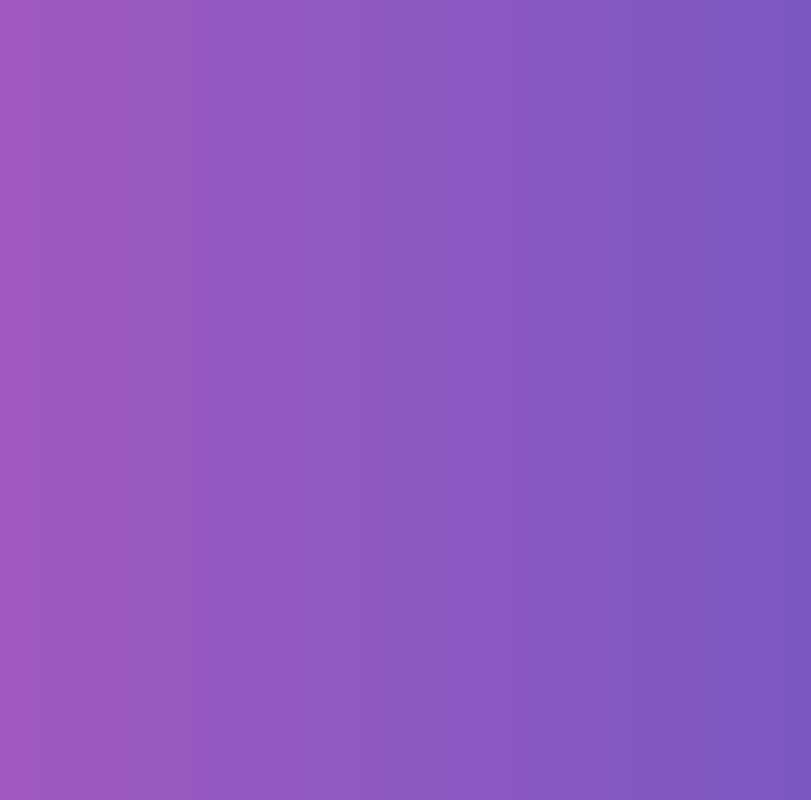
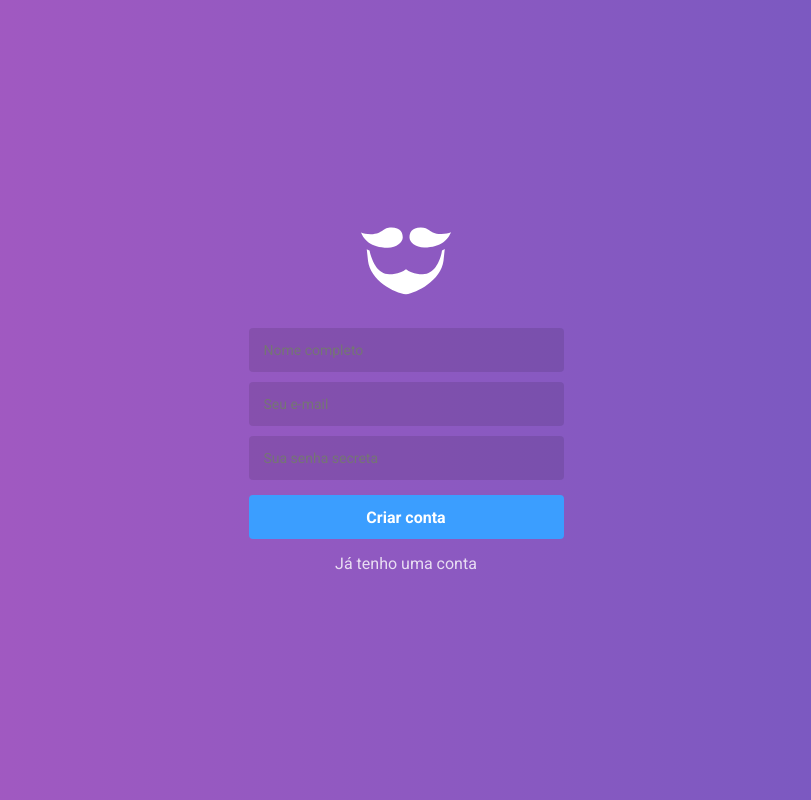
Before and after one commit to jinascimento/gobarber-web, a React (Create React App) app: page /register in a window 1280 px wide. Shown: the whole page, without its empty margins (234-1045 px from the left). Built offline with nearby package versions, Linux system fonts and the light colour scheme.

Commit message:
Add style to SignUp/SignIn pages

```diff
--- a/package.json
+++ b/package.json
@@ -4,6 +4,7 @@
   "private": true,
   "dependencies": {
     "history": "^4.10.1",
+    "polished": "^3.4.1",
     "prop-types": "^15.7.2",
     "react": "^16.10.2",
     "react-dom": "^16.10.2",
--- a/src/pages/SignIn/index.js
+++ b/src/pages/SignIn/index.js
@@ -1,7 +1,21 @@
 import React from 'react';
+import { Link } from 'react-router-dom';
+
+import logo from '~/assets/logo.svg';
 
 const SignIn = () => {
-  return <h1>LOGIN</h1>;
+  return (
+    <>
+      <img src={logo} alt="GoBarber" />
+      <form>
+        <input type="email" placeholder="Seu e-mail" />
+        <input type="password" placeholder="Sua senha secreta" />
+
+        <button type="submit">Acessar</button>
+        <Link to="/register">Criar conta gratuita</Link>
+      </form>
+    </>
+  );
 };
 
 export default SignIn;
--- a/src/pages/SignUp/index.js
+++ b/src/pages/SignUp/index.js
@@ -1,10 +1,21 @@
 import React from 'react';
+import { Link } from 'react-router-dom';
+
+import logo from '~/assets/logo.svg';
 
 const SignUp = () => {
   return (
-    <div>
+    <>
+      <img src={logo} alt="GoBarber" />
+      <form>
+        <input type="text" placeholder="Nome completo" />
+        <input type="email" placeholder="Seu e-mail" />
+        <input type="password" placeholder="Sua senha secreta" />
 
-    </div>
+        <button type="submit">Criar conta</button>
+        <Link to="/">Já tenho uma conta</Link>
+      </form>
+    </>
   );
 };
 
--- a/src/pages/_layouts/auth/index.js
+++ b/src/pages/_layouts/auth/index.js
@@ -1,10 +1,14 @@
 import React from 'react';
 import PropTypes from 'prop-types';
 
-import { Wrapper } from './styles';
+import { Wrapper, Content } from './styles';
 
 export default function AuthLayout({ children }) {
-  return <Wrapper>{children}</Wrapper>;
+  return (
+    <Wrapper>
+      <Content>{children}</Content>
+    </Wrapper>
+  );
 }
 
 AuthLayout.propTypes = {
--- a/src/pages/_layouts/auth/styles.js
+++ b/src/pages/_layouts/auth/styles.js
@@ -1,6 +1,63 @@
 import styled from 'styled-components';
+import { darken } from 'polished';
 
 export const Wrapper = styled.div`
   height: 100%;
   background: linear-gradient(-90deg, #7159c1, #ab59c1);
+  display: flex;
+  justify-content: center;
+  align-items: center;
 `;
+
+export const Content = styled.div`
+  width: 100%;
+  max-width: 315px;
+  text-align: center;
+
+  form {
+    display: flex;
+    flex-direction: column;
+    margin-top: 30px;
+
+    input {
+      background: rgba(0, 0, 0, 0.1);
+      border: 0;
+      border-radius: 4px;
+      height: 44px;
+      padding: 0 15px;
+      color: #fff;
+      margin: 0 0 10px;
+
+      &:placeholder {
+        color: rgba(255, 255, 255, 0.7);
+      }
+    }
+
+    button {
+      margin: 5px 0 0;
+      height: 44px;
+      background: #3b9eff;
+      font-weight: bold;
+      color: #fff;
+      border: 0;
+      border-radius: 4px;
+      font-size: 16px;
+
+      &:hover {
+        background: ${darken(0.03, '#3b9eff')};
+      }
+    }
+
+    a {
+      color: #fff;
+      margin-top: 15px;
+      font-size: 16px;
+      opacity: 0.8;
+
+      &:hover {
+        opacity: 1;
+      }
+    }
+  }
+
+`;
```
Also changed, not shown: src/assets/logo.svg (added), 1 other file (tests, documents, lock files or other folders).
